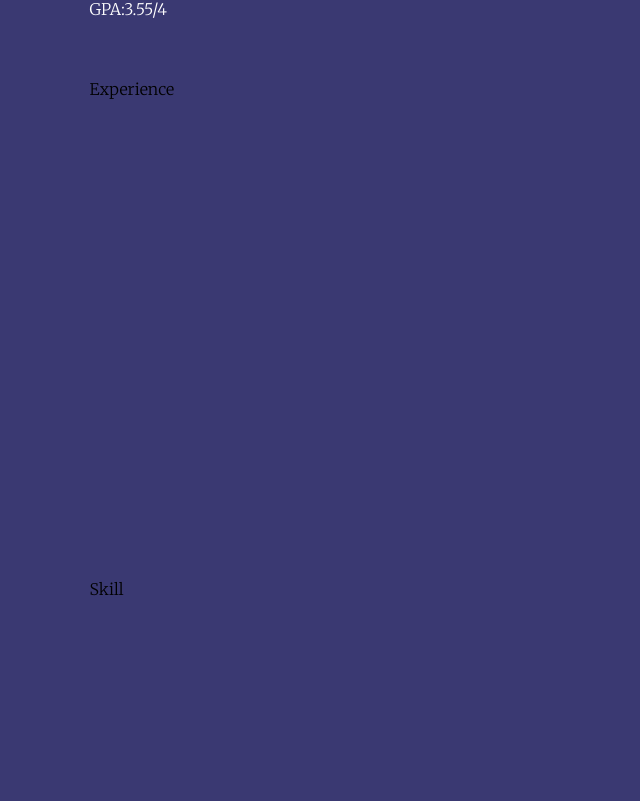
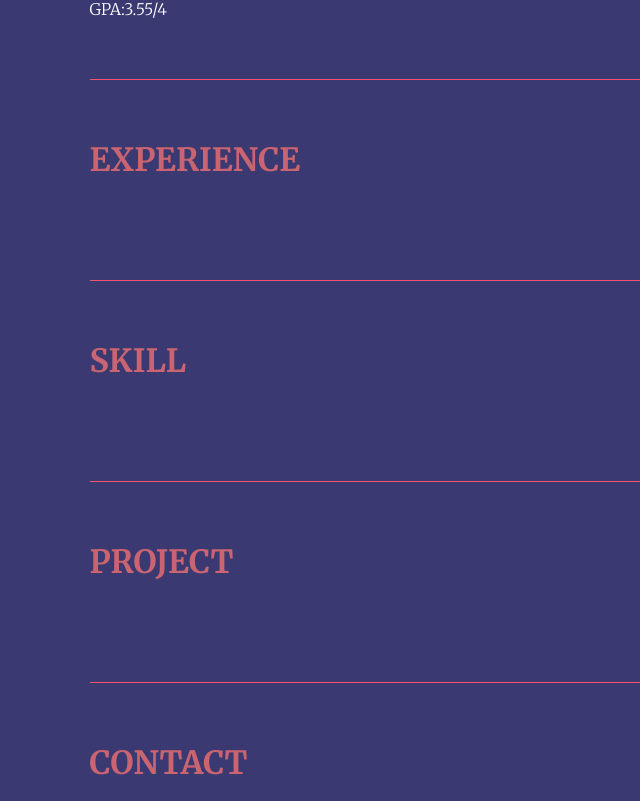
Before and after one commit to bangqh123/portfolio, a React (Vite) app: page / in a window 1280 px wide. Shown: the part 1499-2300 px from the top of the page, without its empty margins (0-640 px from the left). Built offline with nearby package versions, Linux system fonts and the light colour scheme.

Commit message:
add title

```diff
--- a/src/pages/home/sections/Contacts/Contact.scss
+++ b/src/pages/home/sections/Contacts/Contact.scss
@@ -1,4 +1,13 @@
 .contact {
     width: 100%;
-    height: 500px;
+    height: auto;
+    display: flex;
+    padding: 60px 0;
+    flex-direction: column;
+
+    .contact-title {
+        margin: 0 0 40px;
+        color: $text-color;
+        text-transform: uppercase;
+    }
 }
--- a/src/pages/home/sections/Contacts/Contact.tsx
+++ b/src/pages/home/sections/Contacts/Contact.tsx
@@ -3,7 +3,7 @@ import './Contact.scss'
 const Contact = () => {
     return (
         <div id="contact" className="contact">
-          Contact
+          <h1 className='contact-title'>Contact</h1>
         </div>
       );
 }
--- a/src/pages/home/sections/Experiences/Experience.scss
+++ b/src/pages/home/sections/Experiences/Experience.scss
@@ -1,4 +1,15 @@
 .experience {
     width: 100%;
-    height: 500px;
+    height: auto;
+    display: flex;
+    padding: 60px 0;
+    flex-direction: column;
+    border-top: 1px solid $btn-color;
+    border-bottom: 1px solid $btn-color;
+
+    .experience-title {
+        margin: 0 0 40px;
+        color: $text-color;
+        text-transform: uppercase;
+    }
 }
--- a/src/pages/home/sections/Experiences/Experience.tsx
+++ b/src/pages/home/sections/Experiences/Experience.tsx
@@ -1,9 +1,10 @@
 import './Experience.scss'
+import './Experience.media.scss'
 
 const Experience = () => {
     return (
         <div id="experience" className="experience">
-          Experience
+          <h1 className='experience-title'>Experience</h1>
         </div>
       );
 }
--- a/src/pages/home/sections/Projects/Project.scss
+++ b/src/pages/home/sections/Projects/Project.scss
@@ -1,4 +1,15 @@
 .project {
     width: 100%;
-    height: 500px;
+    height: auto;
+    display: flex;
+    padding: 60px 0;
+    flex-direction: column;
+    border-top: 1px solid $btn-color;
+    border-bottom: 1px solid $btn-color;
+
+    .project-title {
+        margin: 0 0 40px;
+        color: $text-color;
+        text-transform: uppercase;
+    }
 }
--- a/src/pages/home/sections/Projects/Project.tsx
+++ b/src/pages/home/sections/Projects/Project.tsx
@@ -3,7 +3,7 @@ import './Project.scss'
 const Project = () => {
     return (
         <div id="project" className="project">
-          Project
+          <h1 className='project-title '>Project</h1>
         </div>
       );
 }
--- a/src/pages/home/sections/Skill/Skill.scss
+++ b/src/pages/home/sections/Skill/Skill.scss
@@ -1,4 +1,13 @@
 .skill {
     width: 100%;
-    height: 500px;
+    height: auto;
+    display: flex;
+    padding: 60px 0;
+    flex-direction: column;
+
+    .skill-title {
+        margin: 0 0 40px;
+        color: $text-color;
+        text-transform: uppercase;
+    }
 }
--- a/src/pages/home/sections/Skill/Skill.tsx
+++ b/src/pages/home/sections/Skill/Skill.tsx
@@ -3,7 +3,7 @@ import './Skill.scss'
 const Skill = () => {
     return (
         <div id="skill" className="skill">
-          Skill
+          <h1 className='skill-title'>Skill</h1>
         </div>
       );
 }
```
Also changed, not shown: src/pages/home/sections/Experiences/Experience.media.scss (added).
